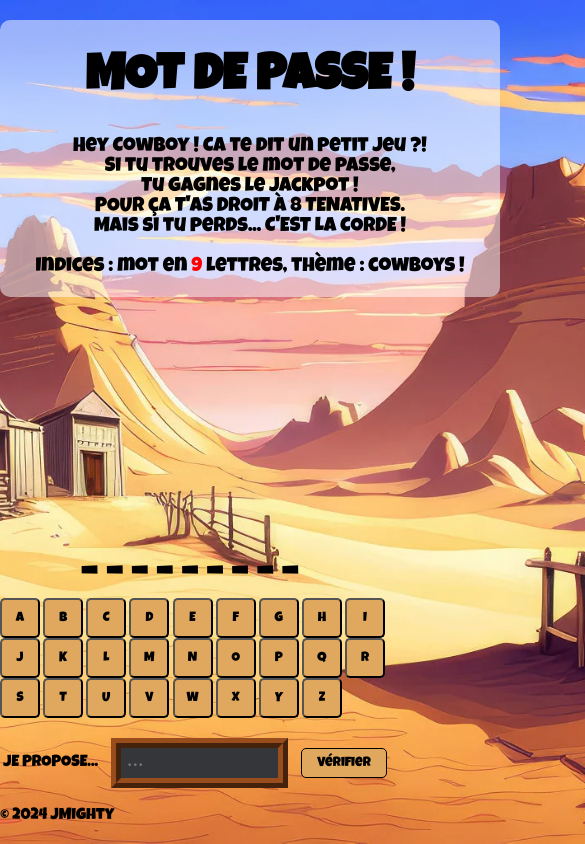
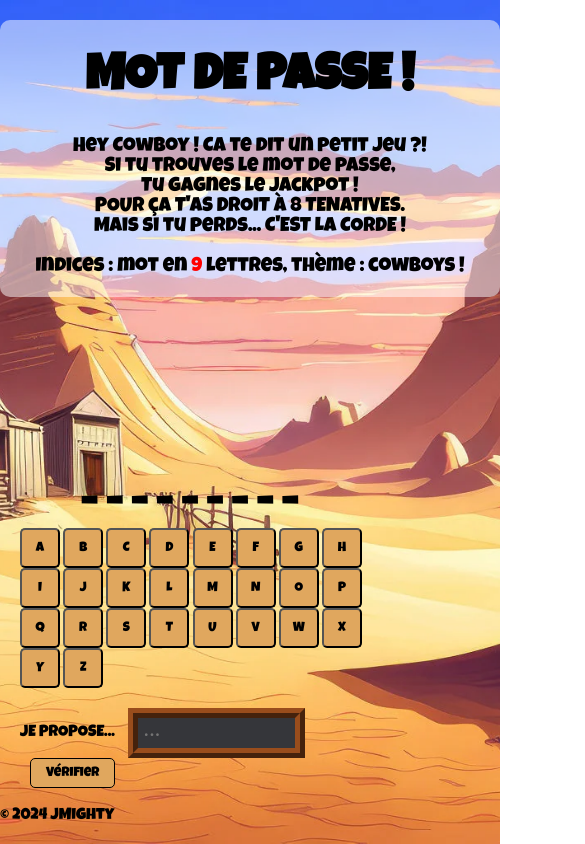
Before and after one commit to JMightyDev/Projet_Passerelle_1, a plain HTML site: page index.html in a window 390 px wide. Shown: the top 844 px of the page, 585 px wide, since content can reach past the window. Drawn offline with nearby package versions, Linux system fonts and the light colour scheme.

Commit message:
Ajout responsive

```diff
--- a/style.css
+++ b/style.css
@@ -141,3 +141,13 @@
 #indice {
     font-size: 20px;
 }
+
+@media all and (max-width: 1020px) {
+    section {
+        padding: 0 20px;
+    }
+
+    .container {
+        width: 100%;
+    }
+}
```
